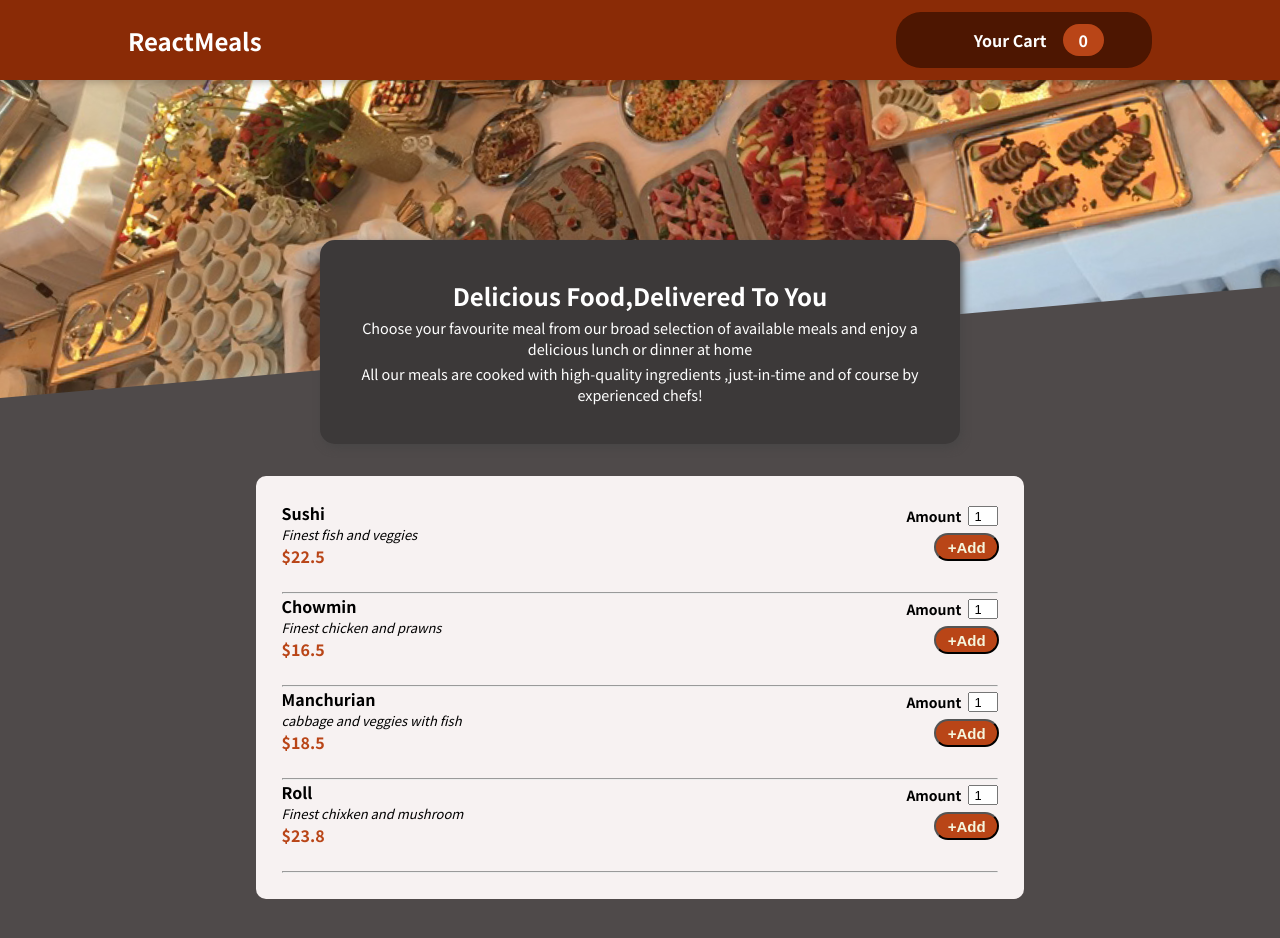
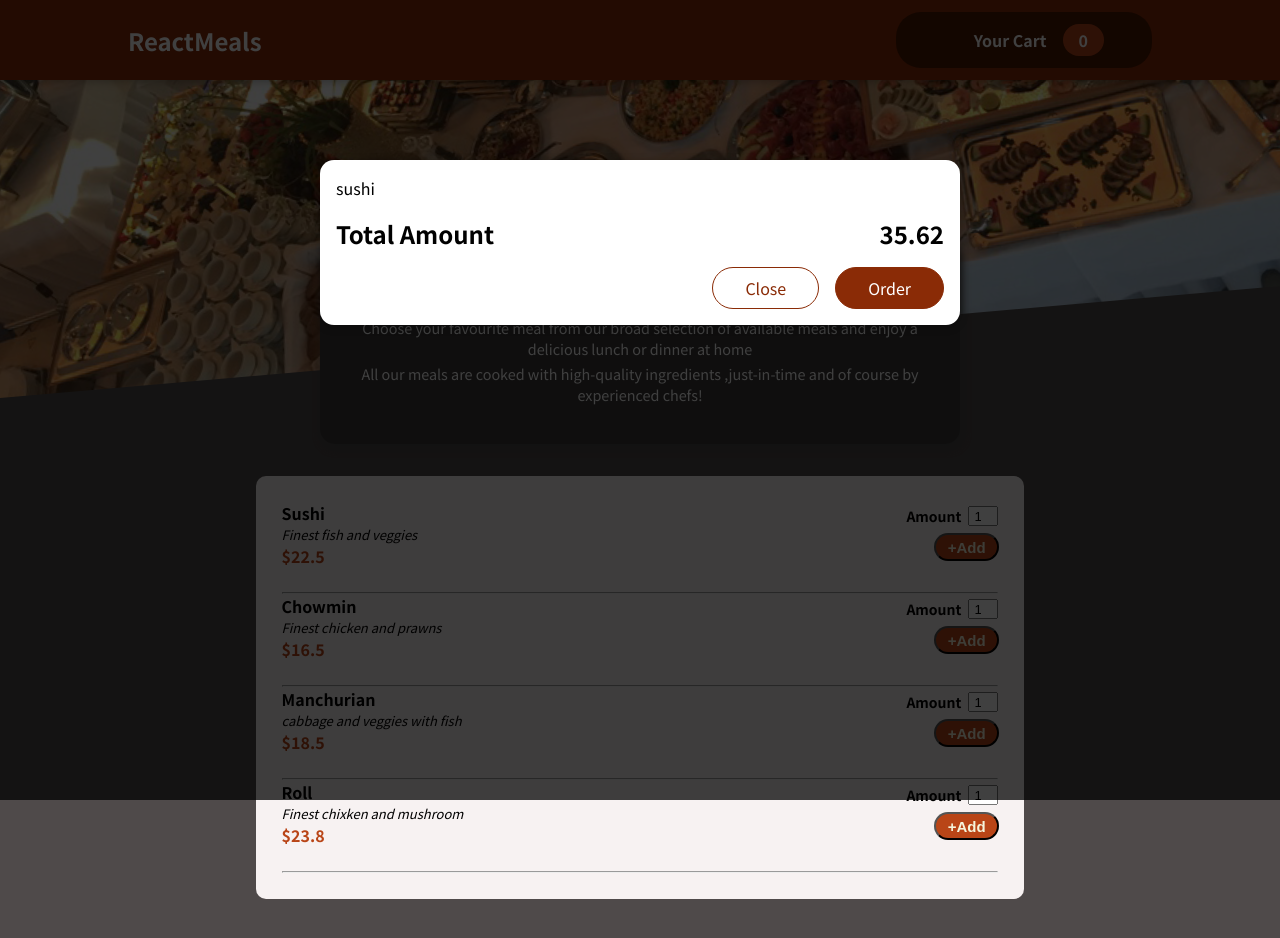
Before and after one commit to jitujiten/ResturantApp, a React (Create React App) app: page / in a window 1280 px wide. Shown: the top 938 px of the page. Built offline with nearby package versions, Linux system fonts and the light colour scheme; some icons are missing.

Commit message:
Added cart overlays popup

```diff
--- a/public/index.html
+++ b/public/index.html
@@ -29,6 +29,7 @@
   </head>
   <body>
     <noscript>You need to enable JavaScript to run this app.</noscript>
+    <div id="overlays"></div>
     <div id="root"></div>
     <!--
       This HTML file is a template.
--- a/src/App.js
+++ b/src/App.js
@@ -2,10 +2,12 @@
 import Header from "./Component/Layout/Header";
 import Summary from "./Component/Layout/Summary";
 import Availabelmeals from "./Component/Layout/AvailableMeals";
+import Cart from "./Component/Cart/Cart";
 
 function App() {
   return (
     <React.Fragment>
+    <Cart/>
     <Header/>
     <Summary/>
     <Availabelmeals/>
--- /dev/null
+++ b/src/Component/Cart/Cart.js
@@ -0,0 +1,31 @@
+import classes from "./Cart.module.css";
+import Modal from "../UI/Modal";
+
+const Cart = () => {
+  const Cartitems = (
+    <ul className={classes["cart-items"]}>
+      {[{ id: "c1",
+      name: "sushi",
+      amount: 2,
+      price: 12.9 }].map((item) =>(
+        <li>{item.name}</li>
+      ))}
+    </ul>
+  );
+
+  return (
+    <Modal>
+      {Cartitems}
+      <div className={classes.total}>
+        <span>Total Amount</span>
+        <span>35.62</span>
+      </div>
+      <div className={classes.actions}>
+        <button className={classes["button--alt"]}>Close</button>
+        <button className={classes.button}>Order</button>
+      </div>
+    </Modal>
+  );
+};
+
+export default Cart;
--- /dev/null
+++ b/src/Component/Cart/Cart.module.css
@@ -0,0 +1,46 @@
+.cart-items {
+    list-style: none;
+    margin: 0;
+    padding: 0;
+    max-height: 20rem;
+    overflow: auto;
+  }
+
+  .total {
+    display: flex;
+    justify-content: space-between;
+    align-items: center;
+    font-weight: bold;
+    font-size: 1.5rem;
+    margin: 1rem 0;
+  }
+
+  .actions {
+    text-align: right;
+  }
+
+  .actions button {
+    font: inherit;
+    cursor: pointer;
+    background-color: transparent;
+    border: 1px solid #8a2b06;
+    padding: 0.5rem 2rem;
+    border-radius: 25px;
+    margin-left: 1rem;
+  }
+
+  .actions button:hover,
+  .actions button:active {
+    background-color: #5a1a01;
+    border-color: #5a1a01;
+    color: white;
+  }
+
+  .actions .button--alt {
+    color: #8a2b06;
+  }
+
+  .actions .button {
+    background-color: #8a2b06;
+    color: white;
+  }
--- /dev/null
+++ b/src/Component/UI/Modal.js
@@ -0,0 +1,30 @@
+import React from "react";
+import classes from "./Modal.module.css";
+import ReactDOM from "react-dom";
+
+const Backdrop = (props) => {
+  return <div className={classes.backdrop} />;
+};
+
+const ModalOverlays = (props) => {
+  return (
+    <div className={classes.modal}>
+      <div className={classes.content}>{props.children}</div>
+    </div>
+  );
+};
+const portalelement = document.getElementById("overlays");
+
+const Modal = (props) => {
+  return (
+    <React.Fragment>
+      {ReactDOM.createPortal(<Backdrop />, portalelement)}
+      {ReactDOM.createPortal(
+        <ModalOverlays>{props.children}</ModalOverlays>,
+        portalelement
+      )}
+    </React.Fragment>
+  );
+};
+
+export default Modal;
--- /dev/null
+++ b/src/Component/UI/Modal.module.css
@@ -0,0 +1,42 @@
+.backdrop {
+    position: fixed;
+    top: 0;
+    left: 0;
+    width: 100%;
+    height: 100vh;
+    z-index: 25;
+    background-color: rgba(0, 0, 0, 0.75);
+  }
+
+  .modal {
+    position: fixed;
+    top: 20vh;
+    left: 5%;
+    width: 90%;
+    background-color: white;
+    padding: 1rem;
+    border-radius: 14px;
+    box-shadow: 0 2px 8px rgba(0, 0, 0, 0.25);
+    z-index: 30;
+    animation: slide-down 300ms ease-out forwards;
+  }
+
+
+
+  @media (min-width: 768px) {
+    .modal {
+      width: 40rem;
+      left: calc(50% - 20rem);
+    }
+  }
+
+  @keyframes slide-down {
+    from {
+      opacity: 0;
+      transform: translateY(-3rem);
+    }
+    to {
+      opacity: 1;
+      transform: translateY(0);
+    }
+  }
```
